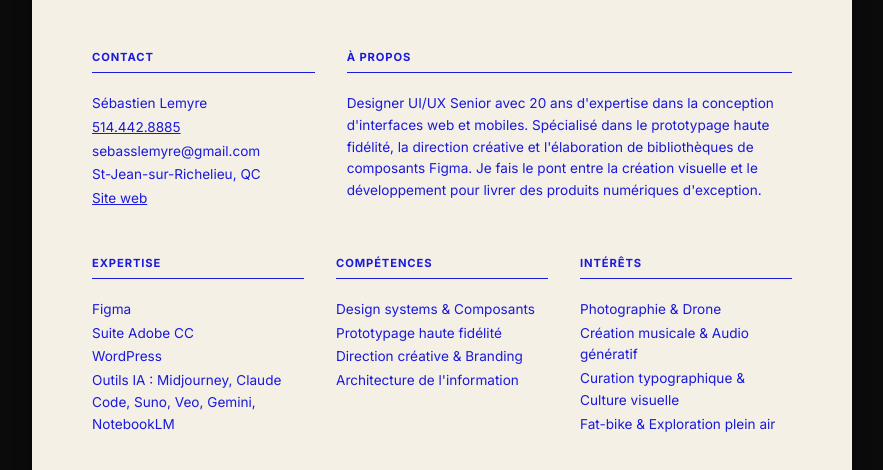
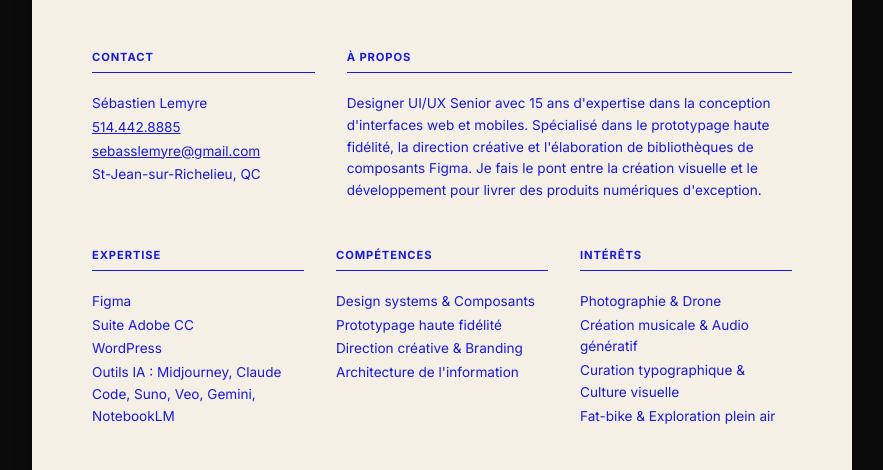
Before and after one commit to sebass182/sebasslemyre-site, a plain HTML site: page index.html in a window 1280 px wide. Shown: the part 324-794 px from the top of the page, without its empty margins (198-1081 px from the left). Drawn offline with Linux system fonts and the light colour scheme.

Commit message:
Add mailto link, change 20 ans to 15 ans, remove Site web link
Co-Authored-By: Claude Sonnet 5 <noreply@anthropic.com>

```diff
--- a/index.html
+++ b/index.html
@@ -210,15 +210,14 @@
         <div class="contact">
           <p>Sébastien Lemyre</p>
           <p><a href="tel:+15144428885">514.442.8885</a></p>
-          <p>sebasslemyre@gmail.com</p>
+          <p><a href="mailto:sebasslemyre@gmail.com">sebasslemyre@gmail.com</a></p>
           <p>St-Jean-sur-Richelieu, QC</p>
-          <p><a href="https://sebass182.wixsite.com/slemyre" target="_blank">Site web</a></p>
         </div>
       </div>
       <div class="col">
         <span class="label">À propos</span>
         <div class="about">
-          <p>Designer UI/UX Senior avec 20 ans d'expertise dans la conception d'interfaces web et mobiles. Spécialisé dans le prototypage haute fidélité, la direction créative et l'élaboration de bibliothèques de composants Figma. Je fais le pont entre la création visuelle et le développement pour livrer des produits numériques d'exception.</p>
+          <p>Designer UI/UX Senior avec 15 ans d'expertise dans la conception d'interfaces web et mobiles. Spécialisé dans le prototypage haute fidélité, la direction créative et l'élaboration de bibliothèques de composants Figma. Je fais le pont entre la création visuelle et le développement pour livrer des produits numériques d'exception.</p>
         </div>
       </div>
     </div>
```
